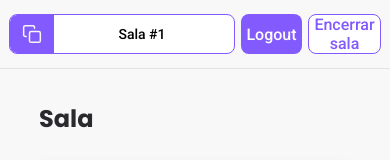
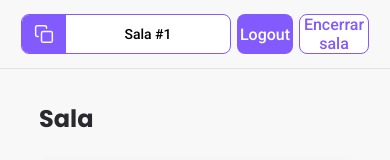
Before and after one commit to ronald-assis/let-me-say, a React (Create React App) app: page /admin/rooms/1 in a window 390 px wide. Shown: the top 160 px of the page. Built offline with nearby package versions, Linux system fonts and the light colour scheme; no server answers; the database is empty.

Commit message:
fix: adjustiment header buttons

```diff
--- a/src/pages/Room/Room.scss
+++ b/src/pages/Room/Room.scss
@@ -115,19 +115,23 @@
           padding: 0;
 
          &:nth-child(2) {
-           width: 61px;
+           width: 56px;
          }
 
          &:nth-child(3) {
-           width: 73px;
+           width: 70px;
          }
        }
       }
       .room-code {
-        width: 226px;
+        width: 210px;
 
         &:hover {
           filter: brightness(0.9);
+        }
+
+        span {
+          padding: 0;
         }
       }
     }
```
